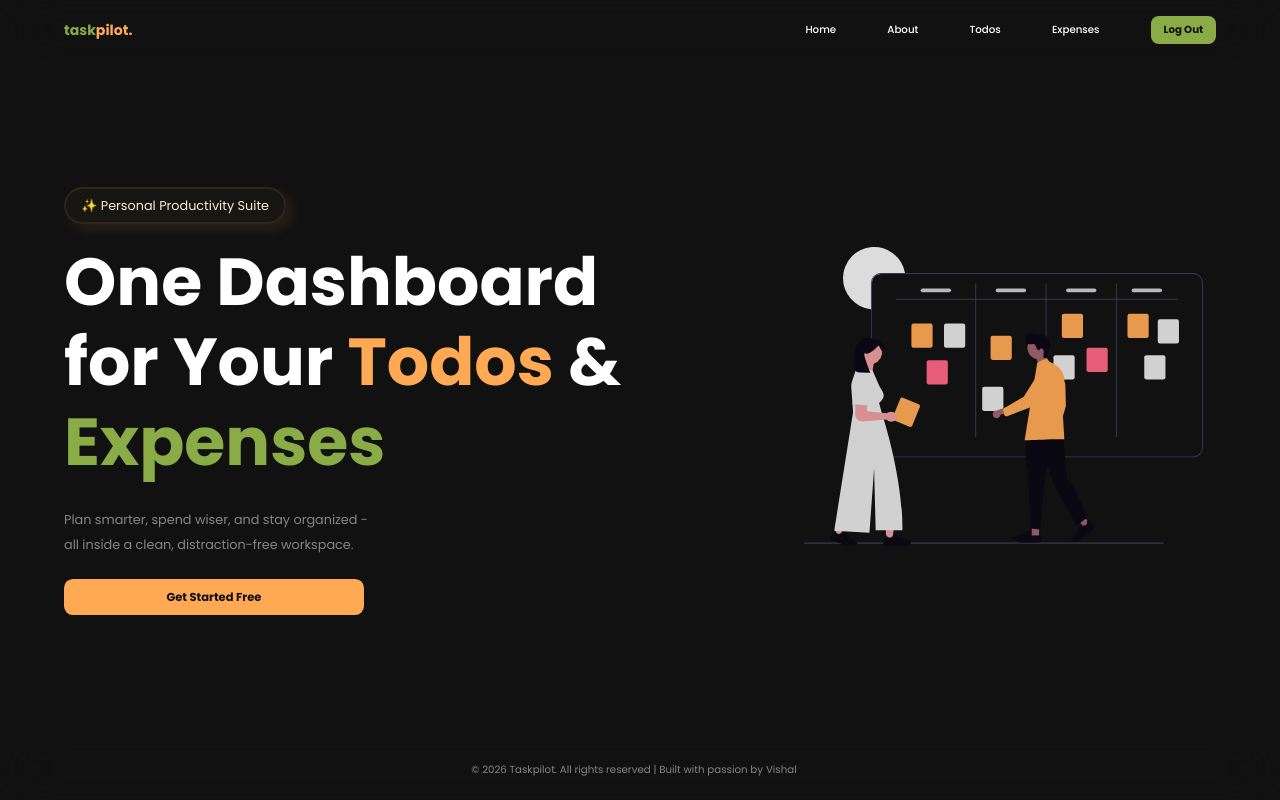
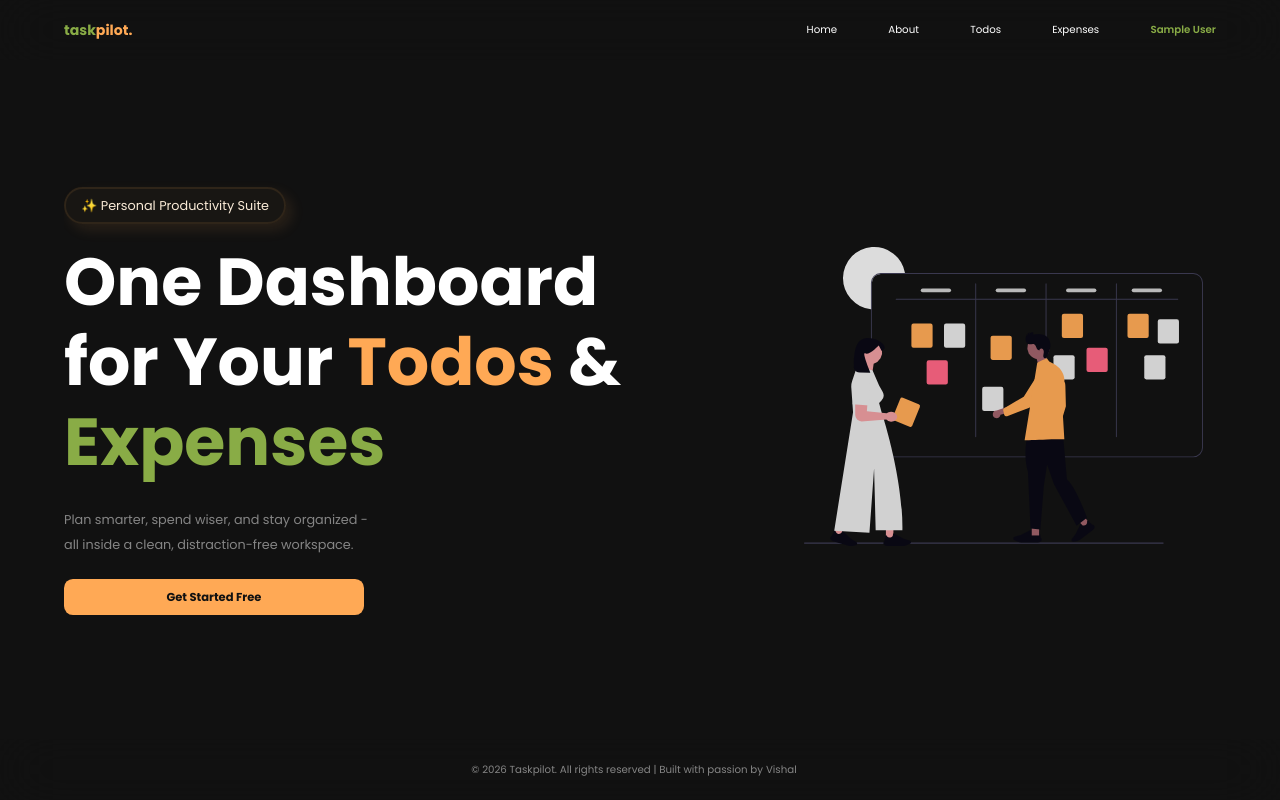
Before and after one commit to Vishal-1008/toDoApp, an Angular app: page / in a window 1280 px wide. Built offline with nearby package versions, Linux system fonts and the light colour scheme; no server answers; sample sign-in values are in the browser's storage.

Commit message:
Add username in the header and show logout button on hover of username

```diff
--- a/src/app/components/create-new-todo/create-new-todo.component.css
+++ b/src/app/components/create-new-todo/create-new-todo.component.css
@@ -1,19 +1,20 @@
 .newToDoContainer {
-  min-height: 94vh;
+  min-height: 100vh;
   width: 100vw;
   background-color: #111;
   color: #fff;
   padding: 4vw 10vw;
+  padding-top: 0;
   display: flex;
   flex-direction: column;
   justify-content: flex-start;
   align-items: center;
-  gap: 2vw;
+  gap: 1vw;
 }
 
 .newToDoContainer>.top {
   padding: 0;
-  margin-top: 50px;
+  margin-top: 7.5vw;
 }
 
 .titleCont {
--- a/src/app/components/feedback/feedback.component.css
+++ b/src/app/components/feedback/feedback.component.css
@@ -109,7 +109,7 @@ button {
 
 textarea {
     resize: vertical;
-    min-height: 50px;
+    min-height: 100px;
     max-height: 300px;
     overflow: hidden;
 }
--- a/src/app/components/nav/nav.component.css
+++ b/src/app/components/nav/nav.component.css
@@ -12,6 +12,7 @@
     backdrop-filter: blur(30px);
     /* border-bottom: 1px solid #222; */
     margin-bottom: 3vh;
+    overflow: visible;
   }
 
   .navbar h3 {
@@ -45,26 +46,22 @@
 
   nav li {
     list-style: none;
-    font-weight: 500;
+    font-weight: 400;
     font-size: 0.8vw;
   }
 
   nav button {
     all: unset;
     background-color: #89ac46;
-    font-weight: bold;
+    font-weight: 600;
     font-size: 0.8vw;
     padding:  0.5vw 1vw;
     border-radius: 0.6vw;
+    color: #111;
+    transition: 0.12s ease;
   }
 
-  nav button a {
-    color: #111;
-    transition: 0.12s ease;
-    text-decoration: none;
-  }
-
-  nav button:hover a {
+  nav button:hover {
     color: #fff;
   }
 
@@ -72,10 +69,33 @@
     color: #fff;
     text-decoration: none;
     transition: 0.1s ease-in;
+    cursor: pointer;
   }
 
   nav li a:hover {
     color: #89ac46;
+  }
+
+  .username a {
+    /* font-size: 0.8vw; */
+    font-weight: 600;
+    color: #89ac46 !important;
+  }
+
+  .logout {
+    opacity: 0!important;
+    position: absolute !important;
+    top: 35px !important;
+    right: 5% !important;
+    z-index: 1000 !important;
+    transition: 0.1s ease-in-out !important;
+    scale: 0.6 !important;
+  }
+
+  .username:hover .logout{
+    opacity: 1 !important;
+    top: 42px !important;
+    scale: 1 !important;
   }
 
 
--- a/src/app/components/nav/nav.component.html
+++ b/src/app/components/nav/nav.component.html
@@ -10,10 +10,14 @@
     <li *ngIf="isUserLoggedIn"><a routerLink="/about">About</a></li>
     <li *ngIf="isUserLoggedIn"><a [routerLink]="['/add', 'todo']">Todos</a></li>
     <li *ngIf="isUserLoggedIn"><a [routerLink]="['/add', 'expense']">Expenses</a></li>
+    <li *ngIf="isUserLoggedIn" class="username">
+      <a>{{ getLoggedInUserData }} </a>
+      <button (click)="logout()" class="logout">Log Out</button>
+    </li>
     <!-- <li><a href="#feature">Features</a></li>
     <li><a [routerLink]="['/pricing']">Pricing</a></li>-->
     <!-- <button *ngIf="!isUserLoggedIn"><a [routerLink]="['/login']">Get Started Free</a></button> -->
-    <button *ngIf="!isUserLoggedIn" (click)="signInWithGoogle()"><a>Log In</a></button>
-    <button *ngIf="isUserLoggedIn" (click)="logout()"><a>Log Out</a></button>
+    <button *ngIf="!isUserLoggedIn" (click)="signInWithGoogle()">Log In</button>
+
   </nav>
 </div>
--- a/src/app/components/nav/nav.component.ts
+++ b/src/app/components/nav/nav.component.ts
@@ -17,6 +17,10 @@ export class NavComponent {
     return !!this.authService.user();
   }
 
+  get getLoggedInUserData() {
+    return this.authService.user()?.displayName || 'User';
+  }
+
   signInWithGoogle() {
     this.authService.loginWithGoogle();
   }
```
